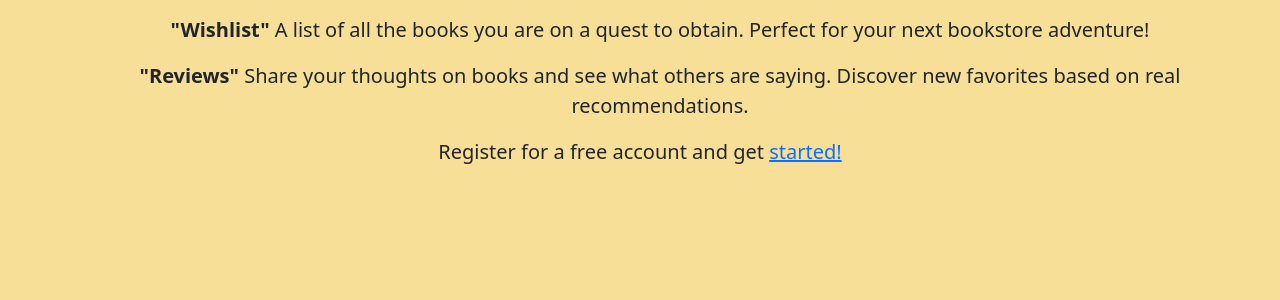
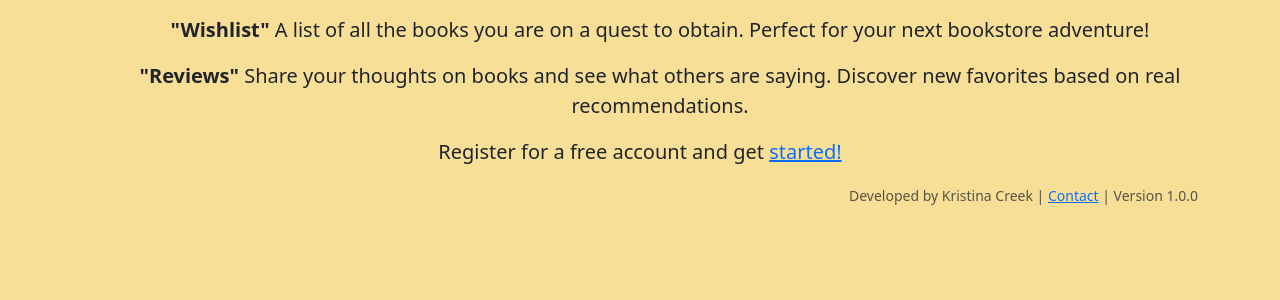
Before and after one commit to KCreek1/My_Library, a Flask app: page / in a window 1280 px wide. Shown: the part 405-705 px from the top of the page. Run offline with Flask 3, Linux system fonts and the light colour scheme; some libraries are stand-ins or nearby versions.

Commit message:
contact and version information

```diff
--- a/app.py
+++ b/app.py
@@ -12,6 +12,8 @@ from sqlalchemy.exc import IntegrityError
 from database import db, init_db
 from helpers import apology, get_current_user, get_questions_1, get_questions_2, login_required, select_value, genre_selection
 from models import Book, Review, Users, Wishlist
+
+__version__ = "1.0.0"
 
 app = Flask(__name__)
 bootstrap = Bootstrap(app)
@@ -34,7 +36,7 @@ def after_request(response):
 @app.route("/")
 def index():
     """ will display generic info about app """
-    return render_template("index.html")
+    return render_template("index.html", version=__version__)
 
 @app.route("/library", methods=["GET", "POST"])
 @login_required
--- a/templates/index.html
+++ b/templates/index.html
@@ -15,4 +15,10 @@
     <p><b>"Reviews"</b> Share your thoughts on books and see what others are saying. Discover new favorites based on real recommendations.</p>
 </ul>
 <p>Register for a free account and get <a href="{{ url_for('register') }}">started!</a></p>
+
+<div style="text-align: right;">
+    <small class="text-muted">
+        Developed by Kristina Creek | <a href="mailto:skcreek@outlook.com">Contact</a> | Version {{ version }}
+    </small>
+</div>
 {% endblock %}
```
